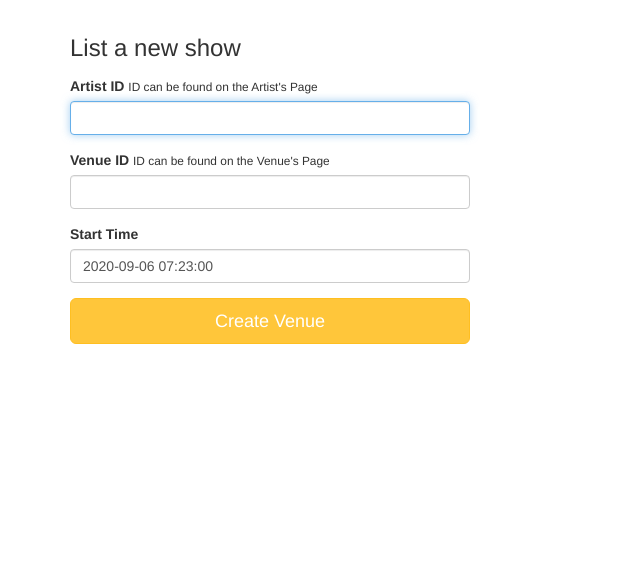
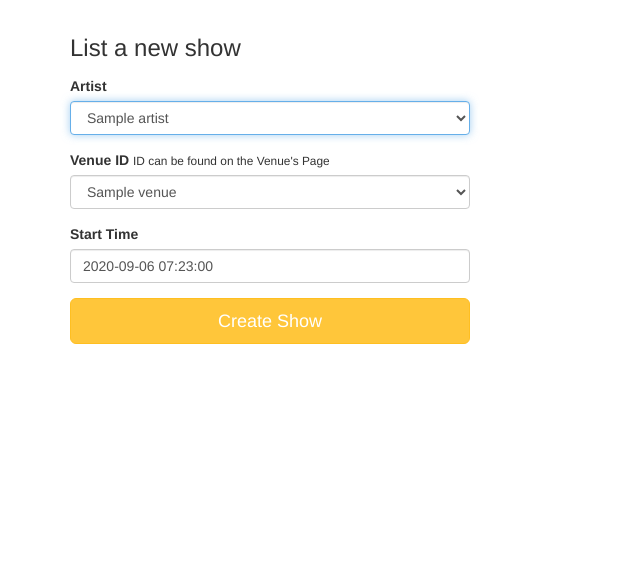
Before and after one commit to iandouglas/udacity-fullstack-python-flask, a Flask app: page /shows/create in a window 1280 px wide. Shown: the part 60-644 px from the top of the page, without its empty margins (0-640 px from the left). Run offline with Flask 2, Linux system fonts and the light colour scheme; tables that the repository leaves empty hold one stand-in row (values such as "Sample post"); some libraries are stand-ins or nearby versions.

Commit message:
show creation completed with improved form and babel date locale fix

```diff
--- a/fyyur/app.py
+++ b/fyyur/app.py
@@ -221,7 +221,7 @@ def format_datetime(value, format='medium'):
         format = "EEEE MMMM, d, y 'at' h:mma"
     elif format == 'medium':
         format = "EE MM, dd, y h:mma"
-    return babel.dates.format_datetime(date, format)
+    return babel.dates.format_datetime(date, format, locale='en_US')
 
 
 app.jinja_env.filters['datetime'] = format_datetime
--- a/fyyur/controllers/shows.py
+++ b/fyyur/controllers/shows.py
@@ -1,4 +1,7 @@
-from flask import render_template, flash
+import sys
+
+import bleach
+from flask import render_template, flash, request, url_for, redirect
 from forms import *
 from sqlalchemy.sql import func
 
@@ -25,17 +28,31 @@ def make_routes(app, db, models):
     @app.route('/shows/create')
     def create_shows():
         # renders form. do not touch.
+        artist_model = models['artist']
+        venue_model = models['venue']
         form = ShowForm()
+        form.artist.choices = [(a.id, a.name) for a in artist_model.query.order_by(artist_model.name)]
+        form.venue.choices = [(v.id, v.name) for v in venue_model.query.order_by(venue_model.name)]
         return render_template('forms/new_show.html', form=form)
 
     @app.route('/shows/create', methods=['POST'])
     def create_show_submission():
-        # called to create new shows in the db, upon submitting new show listing form
-        # TODO: insert form data as a new Show record in the db, instead
-
-        # on successful db insert, flash success
-        flash('Show was successfully listed!')
-        # TODO: on unsuccessful db insert, flash an error instead.
-        # e.g., flash('An error occurred. Show could not be listed.')
-        # see: http://flask.pocoo.org/docs/1.0/patterns/flashing/
-        return render_template('pages/home.html')
+        try:
+            artist = db.session.query(models['artist']).get(bleach.clean(request.form['artist']))
+            venue = db.session.query(models['venue']).get(bleach.clean(request.form['venue']))
+            show = models['show'](
+                start_time=bleach.clean(request.form['start_time']),
+                venue_id=venue.id,
+                artist_id=artist.id
+            )
+            db.session.add(show)
+            db.session.commit()
+            flash('Show was successfully listed!')
+        except:
+            db.session.rollback()
+            flash('An error occurred. Show could not be listed.')
+            print(sys.exc_info())
+            return redirect(url_for('create_shows'))
+        finally:
+            db.session.close()
+        return redirect(url_for('shows'))
--- a/fyyur/forms.py
+++ b/fyyur/forms.py
@@ -2,7 +2,7 @@ from datetime import datetime
 from flask_wtf import Form
 from wtforms import StringField, SelectField, SelectMultipleField, DateTimeField
 from wtforms.validators import DataRequired, AnyOf, URL
-
+from wtforms.ext.sqlalchemy.fields import QuerySelectField
 
 def state_list():
     return SelectField(
@@ -92,12 +92,8 @@ def genre_list():
 
 
 class ShowForm(Form):
-    artist_id = StringField(
-        'artist_id'
-    )
-    venue_id = StringField(
-        'venue_id'
-    )
+    artist = SelectField('Artist', choices=[])
+    venue = SelectField('Venue', choices=[])
     start_time = DateTimeField(
         'start_time',
         validators=[DataRequired()],
--- a/fyyur/templates/forms/new_show.html
+++ b/fyyur/templates/forms/new_show.html
@@ -5,20 +5,19 @@
     <form method="post" class="form">
       <h3 class="form-heading">List a new show</h3>
       <div class="form-group">
-        <label for="artist_id">Artist ID</label>
-        <small>ID can be found on the Artist's Page</small>
-        {{ form.artist_id(class_ = 'form-control', autofocus = true) }}
+        <label for="artist_id">Artist</label>
+        {{ form.artist(class_ = 'form-control', autofocus = true) }}
       </div>
       <div class="form-group">
         <label for="venue_id">Venue ID</label>
         <small>ID can be found on the Venue's Page</small>
-        {{ form.venue_id(class_ = 'form-control', autofocus = true) }}
+        {{ form.venue(class_ = 'form-control', autofocus = true) }}
       </div>
       <div class="form-group">
           <label for="start_time">Start Time</label>
           {{ form.start_time(class_ = 'form-control', placeholder='YYYY-MM-DD HH:MM', autofocus = true) }}
         </div>
-      <input type="submit" value="Create Venue" class="btn btn-primary btn-lg btn-block">
+      <input type="submit" value="Create Show" class="btn btn-primary btn-lg btn-block">
     </form>
   </div>
 {% endblock %}
```
